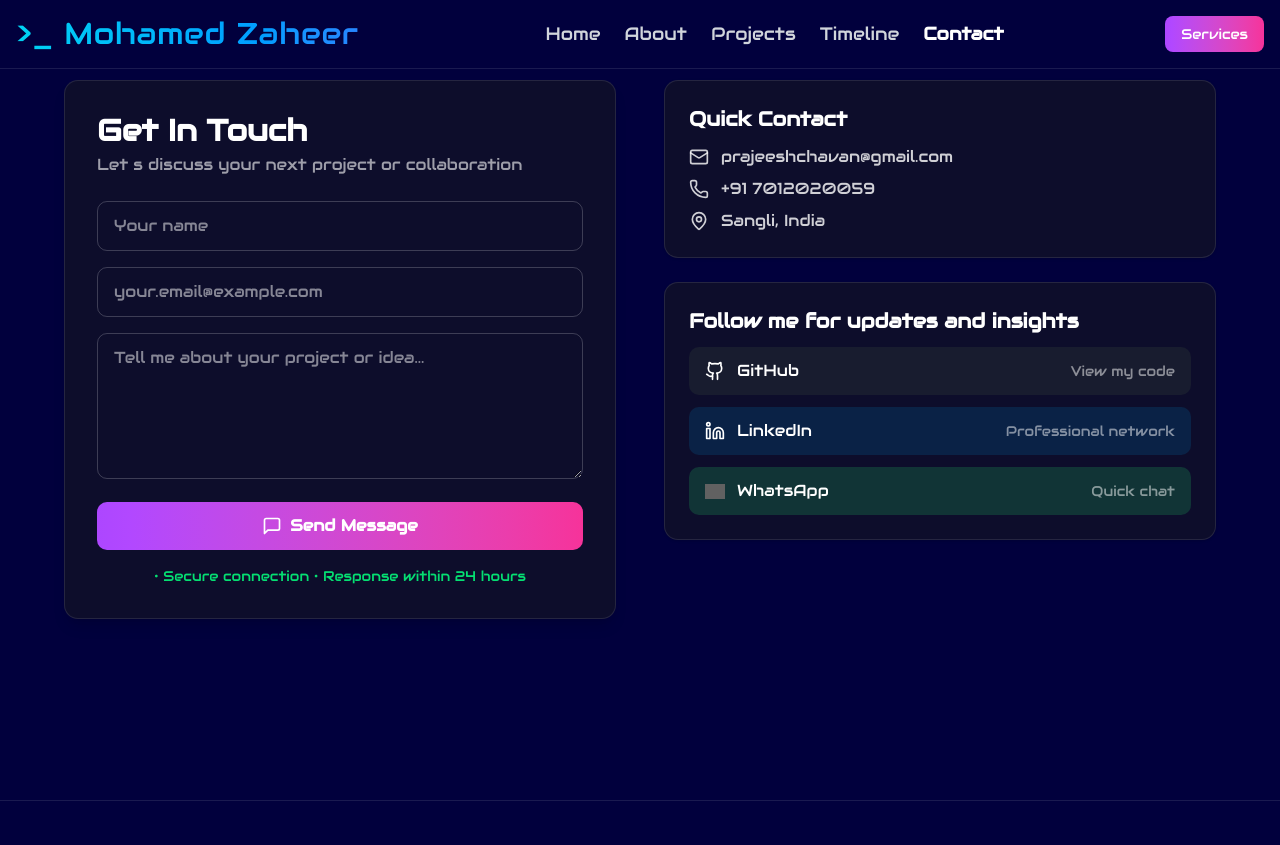
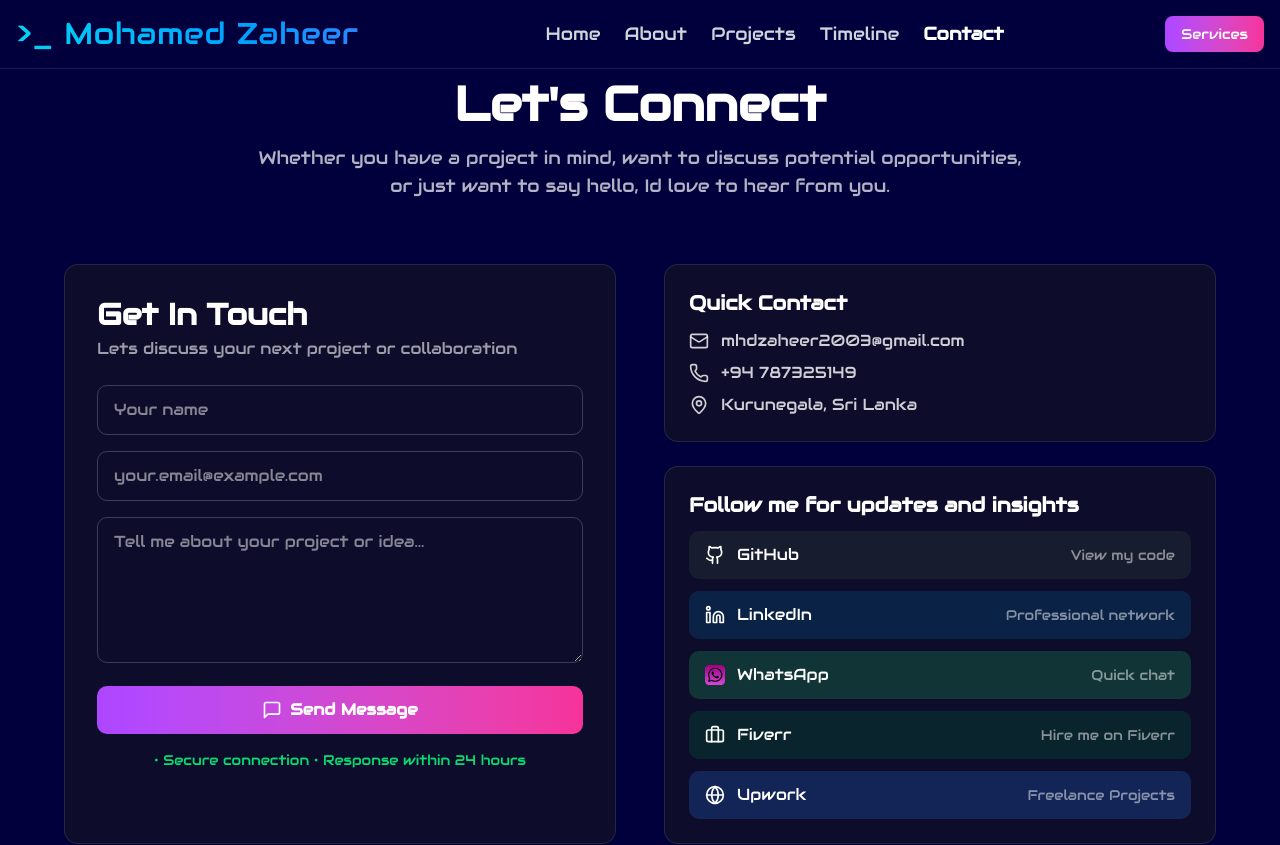
Before and after one commit to Zaheer2003/Portfolio_Zaheer, a Next.js app: page /contact in a window 1280 px wide. Shown: the top 845 px of the page. Built offline with nearby package versions, Linux system fonts and the light colour scheme; grey boxes are pictures that could not be loaded.

Commit message:
Update contact page ui

```diff
--- a/src/app/contact/page.tsx
+++ b/src/app/contact/page.tsx
@@ -3,18 +3,34 @@
 import React from 'react'
 import Image from 'next/image'
 import Link from 'next/link'
-import { Mail, Phone, MapPin, Github, Linkedin, MessageSquare } from 'lucide-react'
+import {
+  Mail,
+  Phone,
+  MapPin,
+  Github,
+  Linkedin,
+  MessageSquare,
+  Briefcase,
+  Globe,
+} from 'lucide-react'
 
 export default function ContactPage() {
   return (
     <section className="min-h-screen px-6 py-20 bg-[#01003D] text-white">
+      {/* Top Heading */}
+      <div className="text-center max-w-3xl mx-auto mb-16">
+        <h1 className="text-4xl md:text-5xl font-extrabold">Let's Connect</h1>
+        <p className="text-white/70 mt-4 text-lg">
+          Whether you have a project in mind, want to discuss potential opportunities, or just want to say hello, Id love to hear from you.
+        </p>
+      </div>
+
       <div className="max-w-6xl mx-auto grid grid-cols-1 md:grid-cols-2 gap-12">
-
         {/* Left: Contact Form */}
         <div className="bg-[#0D0D2B] rounded-xl p-8 shadow-lg border border-white/10">
           <h2 className="text-3xl font-bold mb-1">Get In Touch</h2>
           <p className="text-white/60 mb-6">
-            Let s discuss your next project or collaboration
+            Lets discuss your next project or collaboration
           </p>
 
           <form className="space-y-4">
@@ -51,13 +67,13 @@ export default function ContactPage() {
           <div className="bg-[#0D0D2B] rounded-xl p-6 border border-white/10 shadow">
             <h3 className="text-xl font-semibold mb-3">Quick Contact</h3>
             <p className="flex items-center gap-3 text-white/80 mb-2">
-              <Mail className="w-5 h-5" /> prajeeshchavan@gmail.com
+              <Mail className="w-5 h-5" /> mhdzaheer2003@gmail.com
             </p>
             <p className="flex items-center gap-3 text-white/80 mb-2">
-              <Phone className="w-5 h-5" /> +91 7012020059
+              <Phone className="w-5 h-5" /> +94 787325149
             </p>
             <p className="flex items-center gap-3 text-white/80">
-              <MapPin className="w-5 h-5" /> Sangli, India
+              <MapPin className="w-5 h-5" /> Kurunegala, Sri Lanka
             </p>
           </div>
 
@@ -65,7 +81,7 @@ export default function ContactPage() {
             <h3 className="text-xl font-semibold mb-3">Follow me for updates and insights</h3>
             <div className="flex flex-col gap-3">
               <Link
-                href="https://github.com/yourusername"
+                href="https://github.com/Zaheer2003"
                 target="_blank"
                 rel="noopener noreferrer"
                 className="flex items-center gap-3 bg-[#181C2F] px-4 py-3 rounded-lg hover:bg-[#2a2e4d]"
@@ -75,7 +91,7 @@ export default function ContactPage() {
               </Link>
 
               <Link
-                href="https://linkedin.com/in/yourusername"
+                href="https://www.linkedin.com/in/mohamed-zaheer-335292246/"
                 target="_blank"
                 rel="noopener noreferrer"
                 className="flex items-center gap-3 bg-[#0077B5]/20 px-4 py-3 rounded-lg hover:bg-[#0077B5]/30"
@@ -85,19 +101,39 @@ export default function ContactPage() {
               </Link>
 
               <Link
-                href="https://wa.me/917012020059"
+                href="https://wa.me/94787325149"
                 target="_blank"
                 rel="noopener noreferrer"
                 className="flex items-center gap-3 bg-[#25D366]/20 px-4 py-3 rounded-lg hover:bg-[#25D366]/30"
               >
                 <Image
-                  src="/icons/whatsapp.svg"
+                  src="/whatsapp.svg"
                   alt="WhatsApp"
                   width={20}
                   height={20}
                   className="invert"
                 />
                 WhatsApp <span className="ml-auto text-white/50 text-sm">Quick chat</span>
+              </Link>
+
+              <Link
+                href="https://www.fiverr.com/s/Q7ENDzj"
+                target="_blank"
+                rel="noopener noreferrer"
+                className="flex items-center gap-3 bg-green-700/20 px-4 py-3 rounded-lg hover:bg-green-700/30"
+              >
+                <Briefcase className="w-5 h-5 text-white" />
+                Fiverr <span className="ml-auto text-white/50 text-sm">Hire me on Fiverr</span>
+              </Link>
+
+              <Link
+                href="https://www.upwork.com/freelancers/~01c0265241b525662c"
+                target="_blank"
+                rel="noopener noreferrer"
+                className="flex items-center gap-3 bg-blue-500/20 px-4 py-3 rounded-lg hover:bg-blue-500/30"
+              >
+                <Globe className="w-5 h-5 text-white" />
+                Upwork <span className="ml-auto text-white/50 text-sm">Freelance Projects</span>
               </Link>
             </div>
           </div>
```
Also changed, not shown: public/whatsapp.svg (added).
